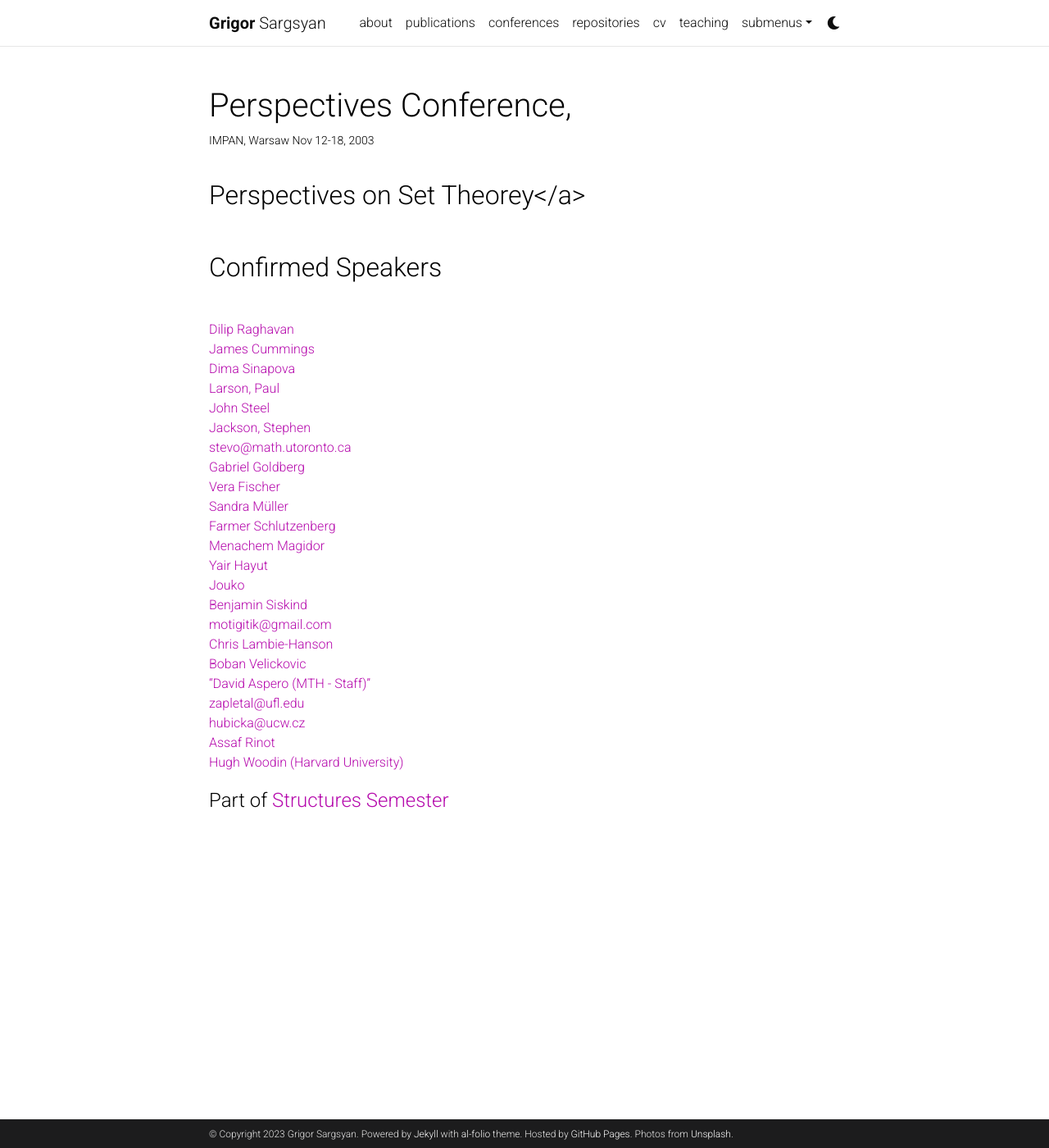
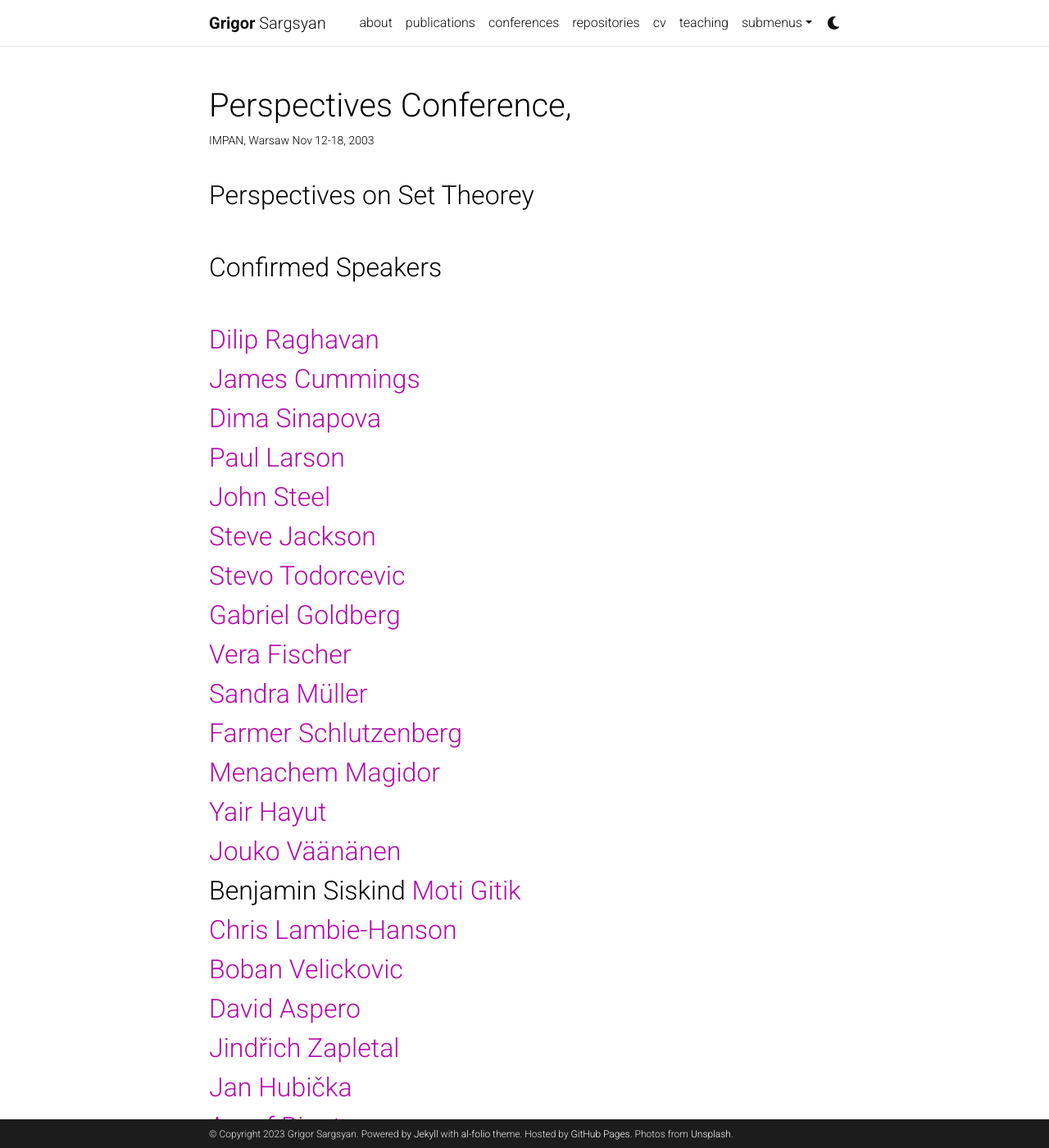
Before and after one commit to grigorsarg/grigorsarg.github.io, a Jekyll site: the page built from _projects/Perspectives.md, in a window 1280 px wide and 1400 px high. Shown: the whole window at 82% size. Built offline with Jekyll 4.4.1, drawn with Linux system fonts in a browser that asks for light colours; comment, search, counter and statistics services are not loaded; a style sheet for code colours, icons or effects is not loaded.

Commit message:
Update Perspectives.md

```diff
--- a/_projects/Perspectives.md
+++ b/_projects/Perspectives.md
@@ -6,34 +6,35 @@ img: assets/img/Perspectives.jpg
 importance: 2
 ---
 
-<font size="+3">Perspectives on Set Theorey</a> </font>
+<font size="+3">Perspectives on Set Theorey </font>
 <br>
 
 <font size="+3"> Confirmed Speakers</font> <br>
 
+<font size="+3">
 <a href="https://dilip-raghavan.github.io/">Dilip Raghavan </a><br>
 <a href="https://www.cmu.edu/math/people/faculty/cummings.html">James Cummings </a><br>
 <a href="https://sites.math.rutgers.edu/~ds2005/"> Dima Sinapova  </a><br>
-<a href="https://paulblarson.github.io/"> Larson, Paul  </a><br>
+<a href="https://paulblarson.github.io/">  Paul Larson  </a><br>
 <a href="https://math.berkeley.edu/~steel/"> John Steel  </a><br>
-<a href="http://www.math.unt.edu/~sjackson/">Jackson, Stephen </a><br>
-<a href="http://www.math.toronto.edu/stevo/">stevo@math.utoronto.ca  </a><br>
+<a href="http://www.math.unt.edu/~sjackson/"> Steve Jackson</a><br>
+<a href="http://www.math.toronto.edu/stevo/">Stevo Todorcevic</a><br>
 <a href="https://math.berkeley.edu/~goldberg/">Gabriel Goldberg  </a><br>
 <a href="http://www.logic.univie.ac.at/~vfischer/">Vera Fischer  </a><br>
 <a href="https://dmg.tuwien.ac.at/sandramueller/">Sandra Müller  </a><br>
-<a href="">Farmer Schlutzenberg  </a><br>
-<a href="">Menachem Magidor  </a><br>
-<a href="">Yair Hayut  </a><br>
-<a href="">Jouko  </a><br>
-<a href="">Benjamin Siskind </a><br>
-<a href="">motigitik@gmail.com  </a><br>
-<a href="">Chris Lambie-Hanson  </a><br>
-<a href="">Boban Velickovic  </a><br>
-<a href="">"David Aspero (MTH - Staff)"  </a><br>
-<a href="">zapletal@ufl.edu  </a><br>
-<a href="">hubicka@ucw.cz  </a><br>
-<a href="">Assaf Rinot </a><br>
-<a href="https://philosophy.fas.harvard.edu/people/w-hugh-woodin">Hugh Woodin (Harvard University) </a>
+<a href="https://sites.google.com/site/schlutzenberg">Farmer Schlutzenberg  </a><br>
+<a href="https://en.wikipedia.org/wiki/Menachem_Magidor">Menachem Magidor  </a><br>
+<a href="https://mathematics.huji.ac.il/people/yair-hayut-0">Yair Hayut  </a><br>
+<a href="http://www.math.helsinki.fi/logic/people/jouko.vaananen/">Jouko Väänänen </a><br>
+Benjamin Siskind
+<a href="http://www.math.tau.ac.il/~gitik/">Moti Gitik</a><br>
+<a href="https://users.math.cas.cz/~lambiehanson/">Chris Lambie-Hanson  </a><br>
+<a href="https://webusers.imj-prg.fr/~boban.velickovic/">Boban Velickovic  </a><br>
+<a href="https://research-portal.uea.ac.uk/en/persons/david-aspero">David Aspero</a><br>
+<a href="https://people.clas.ufl.edu/zapletal/">Jindřich Zapletal</a><br>
+<a href="https://www.ucw.cz/~hubicka/">Jan Hubička </a><br>
+<a href="https://www.assafrinot.com/">Assaf Rinot </a><br>
+<a href="https://philosophy.fas.harvard.edu/people/w-hugh-woodin">Hugh Woodin (Harvard University) </a> </font>
 
 
 <font size="+2"> Part of <a href="https://www.impan.pl/en/activities/banach-center/conferences/23-simons-08">Structures Semester</a></font> <br>
```
